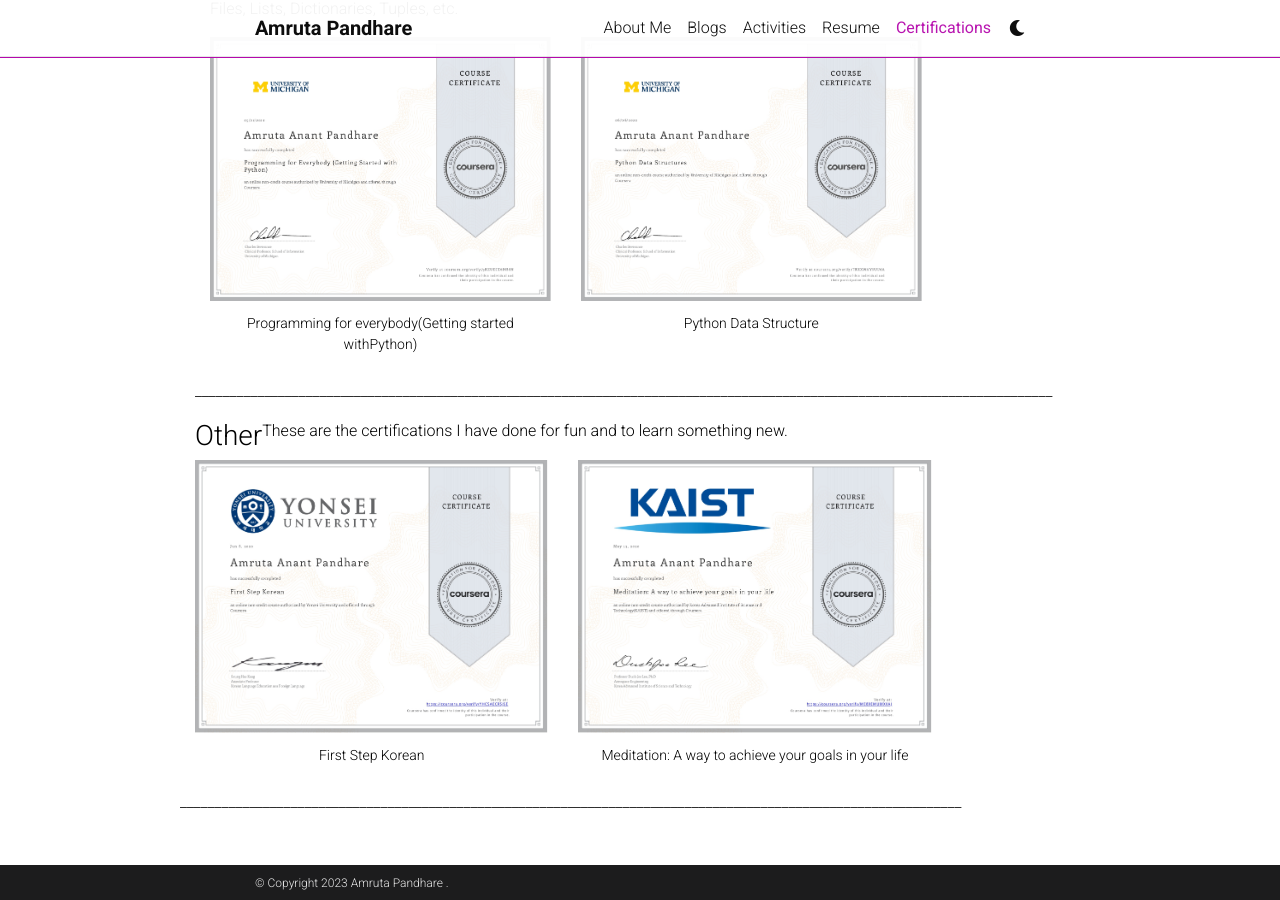
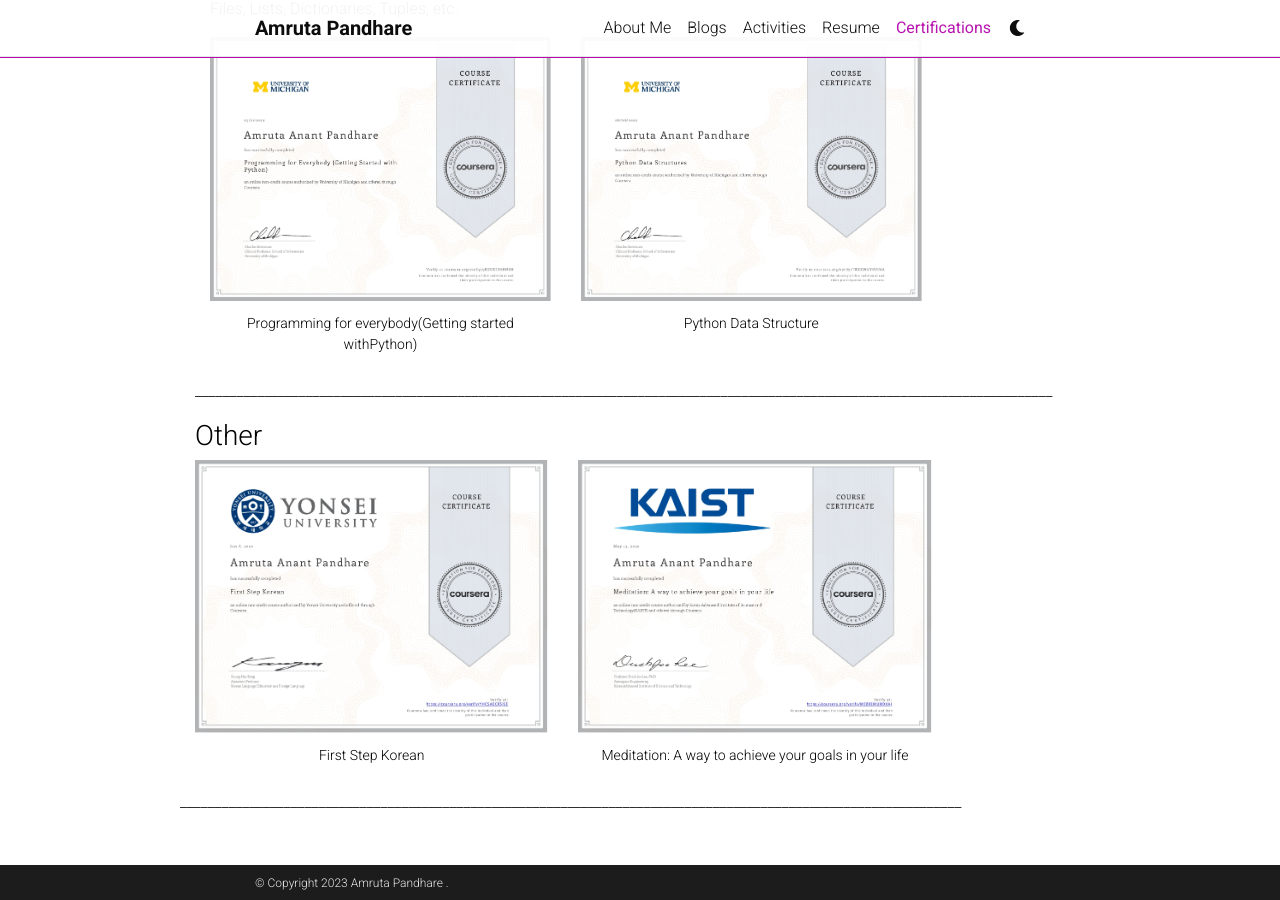
Before and after one commit to AmrutaPandhare/AmrutaPandhare.github.io, a Jekyll site: the page built from _pages/publications.md, in a window 1280 px wide and 900 px high, scrolled down 3255 px. Built offline with Jekyll 4.4.1, drawn with Linux system fonts in a browser that asks for light colours; comment, search, counter and statistics services are not loaded; a style sheet for code colours, icons or effects is not loaded.

Commit message:
Update publications.md

```diff
--- a/_pages/publications.md
+++ b/_pages/publications.md
@@ -129,7 +129,6 @@ nav_order: 5
 
   <p>____________________________________________________________________________________________________________________________</p>
   <h3>Other</h3>
-  <p>These are the certifications I have done for fun and to learn something new.</p>
   <div class="row">
     <div class="col-md-5">
       <div class="thumbnail">
```
